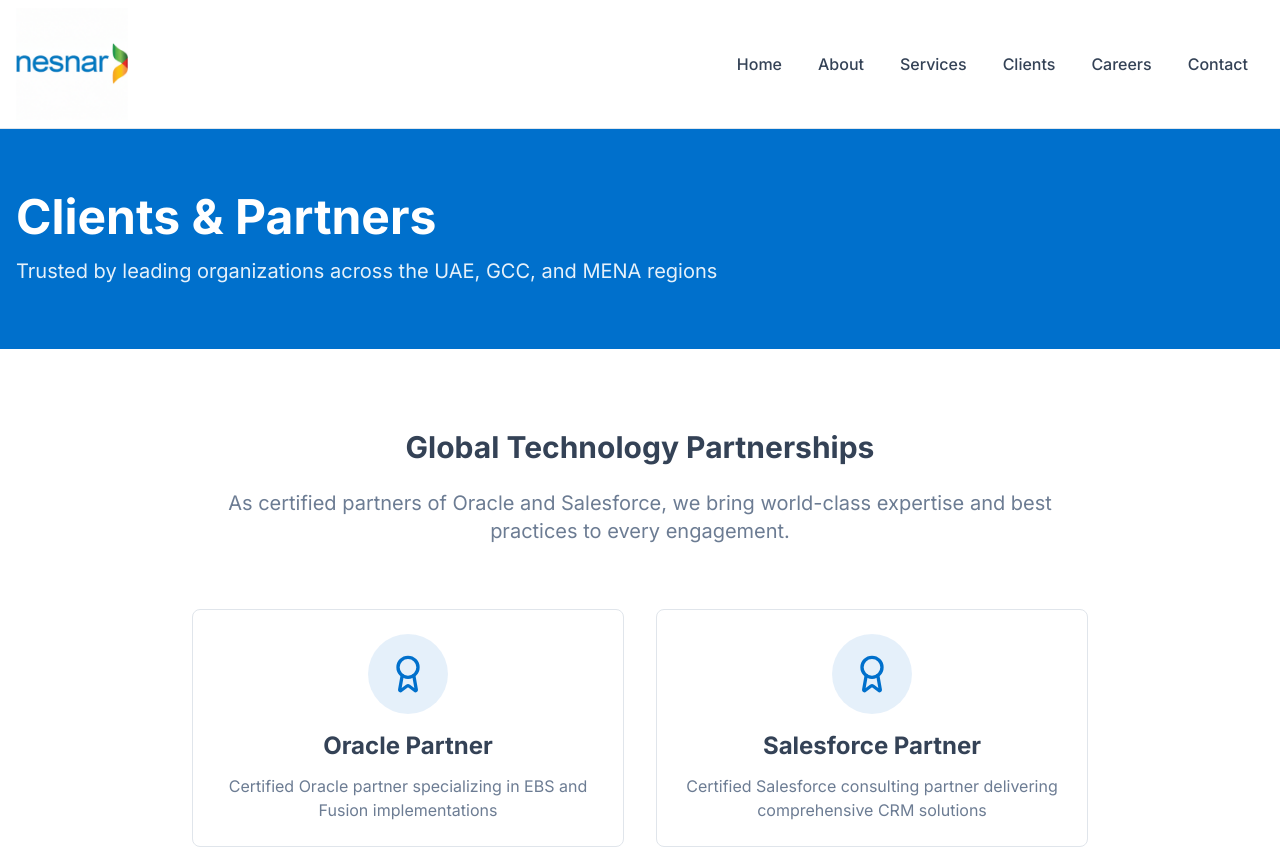
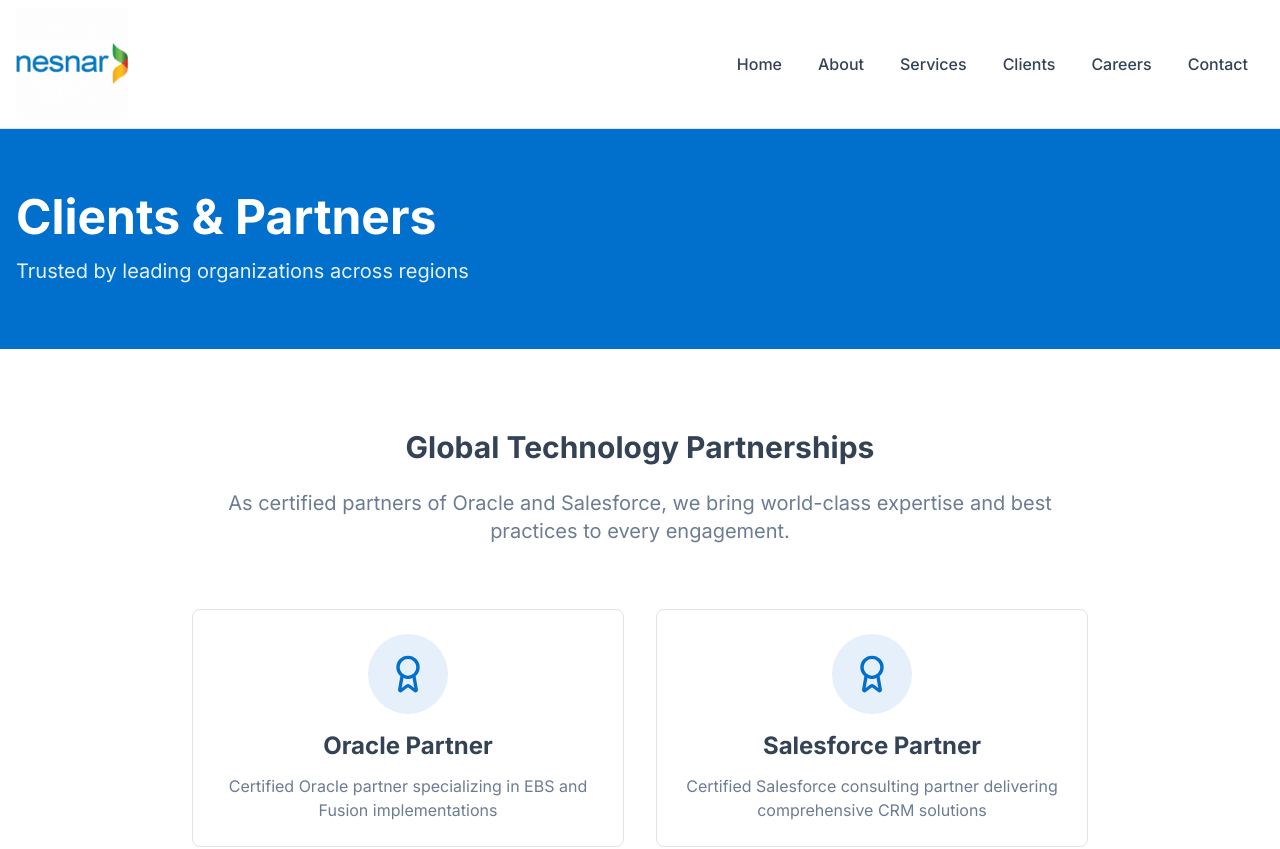
Before and after one commit to babuveenak/nesnar-dubai-digital-hub, a React (Vite) app: page /clients in a window 1280 px wide. Shown: the top 849 px of the page. Built offline with nearby package versions, Linux system fonts and the light colour scheme; the HTML template or start-up script is replaced by a standard one.

Commit message:
Visual edit in Lovable
Edited UI in Lovable

```diff
--- a/src/pages/Clients.tsx
+++ b/src/pages/Clients.tsx
@@ -12,9 +12,7 @@ const Clients = () => {
         <section className="bg-primary text-primary-foreground py-16">
           <div className="container mx-auto px-4">
             <h1 className="text-4xl md:text-5xl font-bold mb-4">Clients & Partners</h1>
-            <p className="text-xl opacity-90 max-w-3xl">
-              Trusted by leading organizations across the UAE, GCC, and MENA regions
-            </p>
+            <p className="text-xl opacity-90 max-w-3xl">Trusted by leading organizations across regions</p>
           </div>
         </section>
 
```
